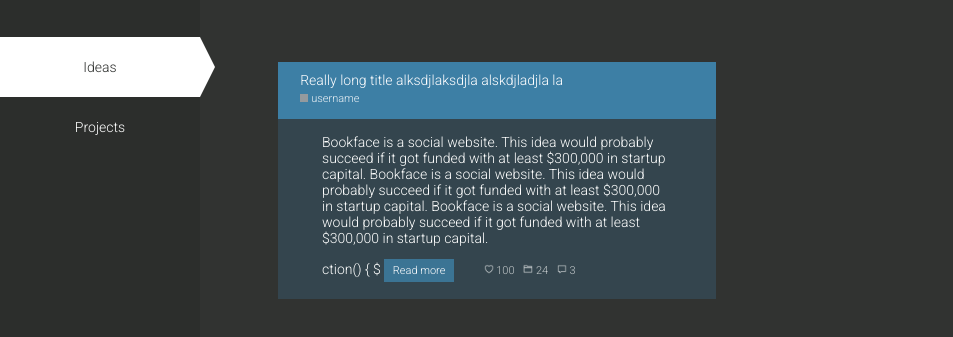
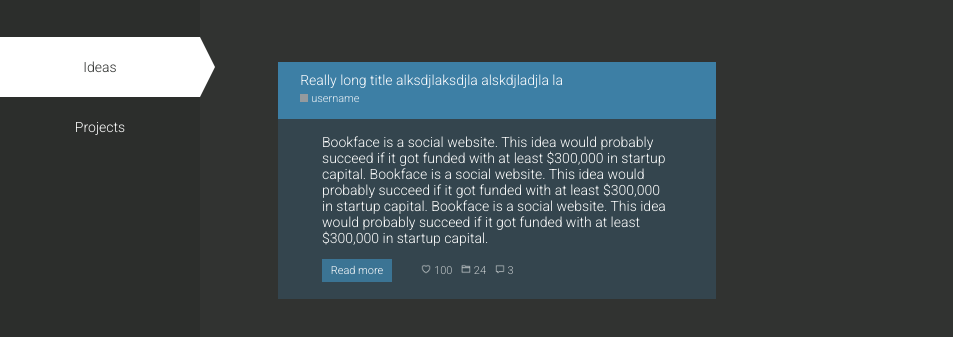
Before and after one commit to ritalu/luminos, a website: page views/index.html in a window 1280 px wide. Shown: the part 143-480 px from the top of the page, without its empty margins (0-953 px from the left). Drawn offline with nearby package versions, Linux system fonts and the light colour scheme; no server answers; grey boxes are pictures that could not be loaded.

Commit message:
Delete extra text.

```diff
--- a/views/index.html
+++ b/views/index.html
@@ -44,8 +44,7 @@
                     <div class="desc">
                         <div class="text">Bookface is a social website. This idea would probably succeed if it got funded with at least $300,000 in startup capital. Bookface is a social website. This idea would probably succeed if it got funded with at least $300,000 in startup capital. Bookface is a social website. This idea would probably succeed if it got funded with at least $300,000 in startup capital.
                         </div>
-                      ction() {
-                 $  <a href="/"><div class="readmore">Read more</div></a>
+                    <a href="/"><div class="readmore">Read more</div></a>
                         <div class="actions">
                             <img src="../public/img/icon_like.png"> 100
                             <img src="../public/img/icon_project.png"> 24
```
